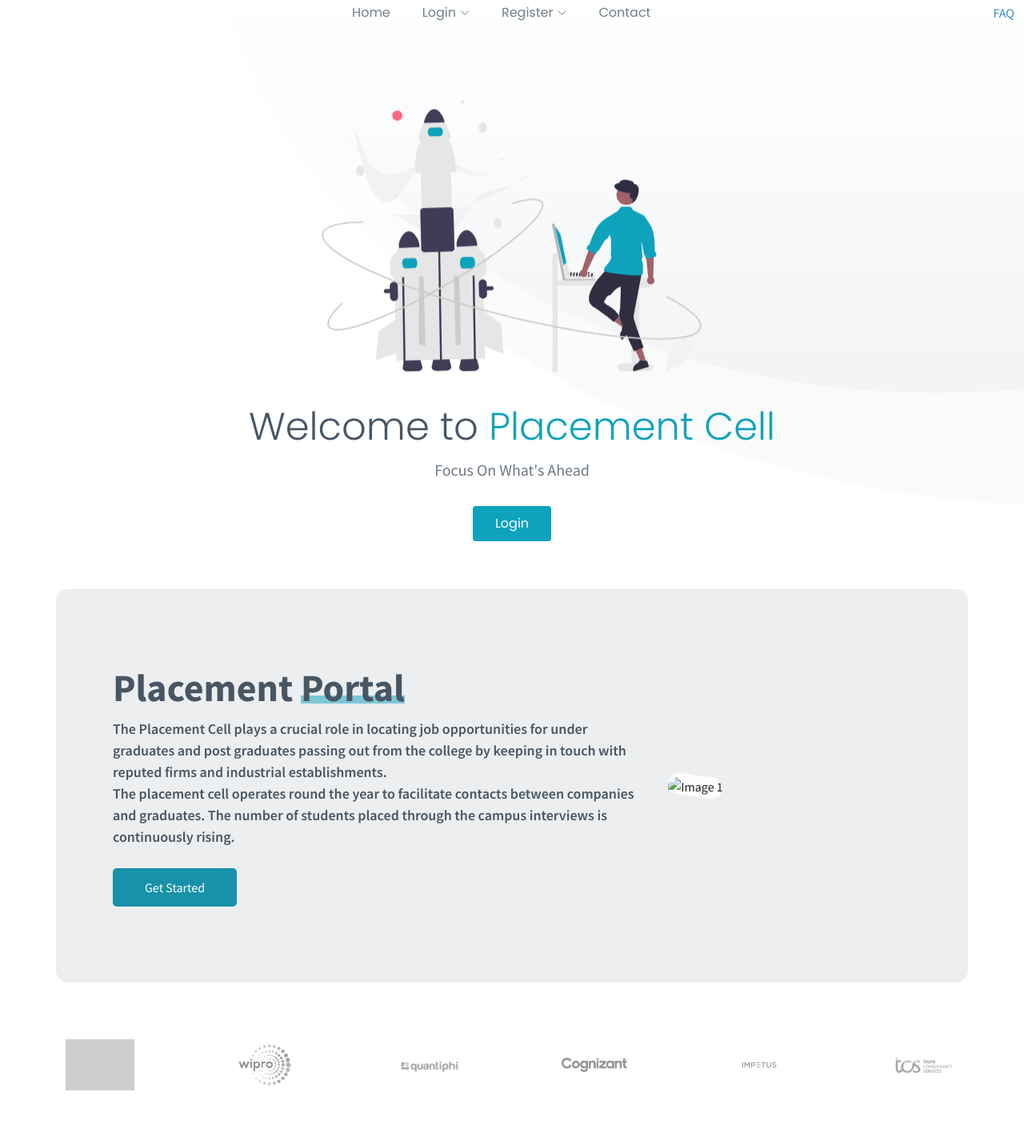
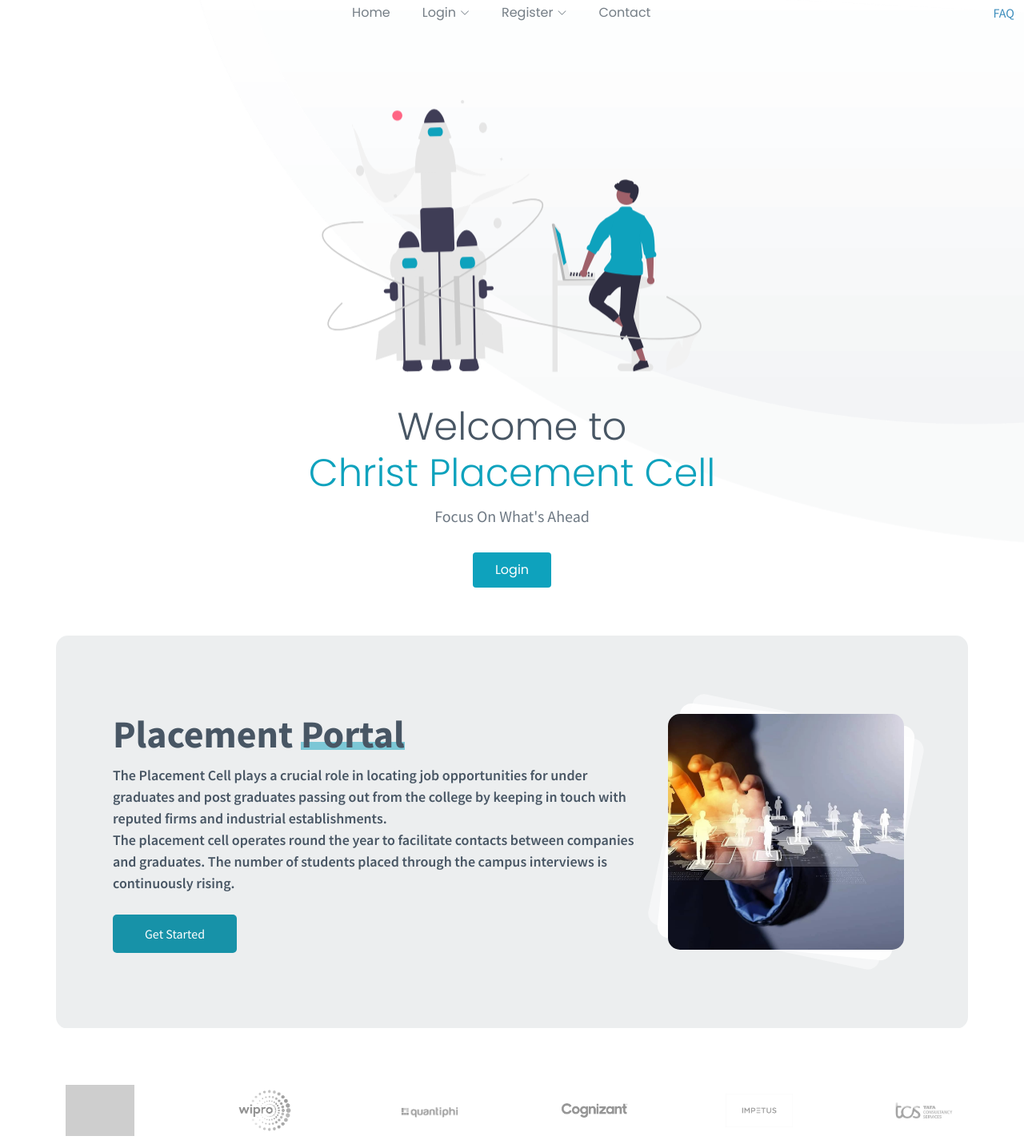
Before and after one commit to asghar-innama/Placement2, a PHP site: page / in a window 1280 px wide. Shown: the part 25-1456 px from the top of the page at 80% size. Run offline with PHP 8.4, Linux system fonts and the light colour scheme; data comes from the database, SQL or seed files in the repository; grey boxes are pictures that could not be loaded.

Commit message:
few changes

```diff
--- a/index.php
+++ b/index.php
@@ -23,7 +23,7 @@ require_once("db.php");
     <section id="hero-animated" class="hero-animated d-flex align-items-center">
     <div class="container d-flex flex-column justify-content-center align-items-center text-center position-relative" data-aos="zoom-out">
             <img src="assets/img/hero-carousel/hero-carousel-3.svg" class="img-fluid animated">
-            <h2>Welcome to <span>Placement Cell</span></h2>
+            <h2>Welcome to<br> <span>Christ Placement Cell</span></h2>
             <p>Focus On What's Ahead</p>
             <div class="d-flex">
                 <a href="login.php" class="btn-get-started scrollto">Login</a>
@@ -43,7 +43,8 @@ require_once("db.php");
                         <p>The Placement Cell plays a crucial role in locating job
                             opportunities for under graduates and post graduates passing out from the college by
                             keeping in touch with reputed firms and industrial establishments.
-                            <br>The placement cell operates round the year to facilitate contacts between companies
+                            <br>
+                            The placement cell operates round the year to facilitate contacts between companies
                             and graduates. The number of students placed through the campus interviews is
                             continuously rising.
                         </p>
@@ -51,7 +52,7 @@ require_once("db.php");
                     </div>
                     <div class="col-lg-4 col-md-6 order-first order-md-last d-flex align-items-center">
                         <div class="img">
-                            <img src="" alt="Image 1" class="img-fluid">
+                            <img src="Placement-Cell.jpg" alt="Image 1" class="img-fluid">
                         </div>
                     </div>
 
```
Also changed, not shown: img/Placement-Cell.jpg (added).
